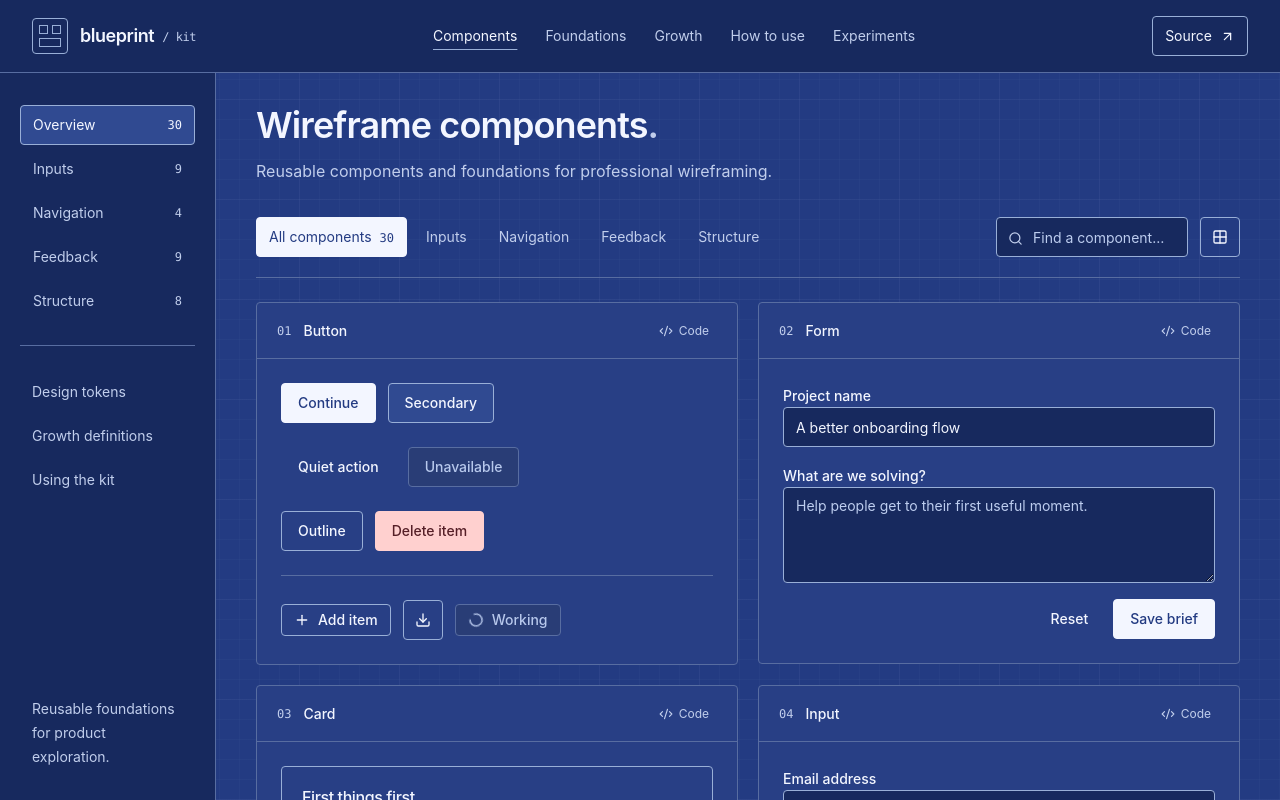
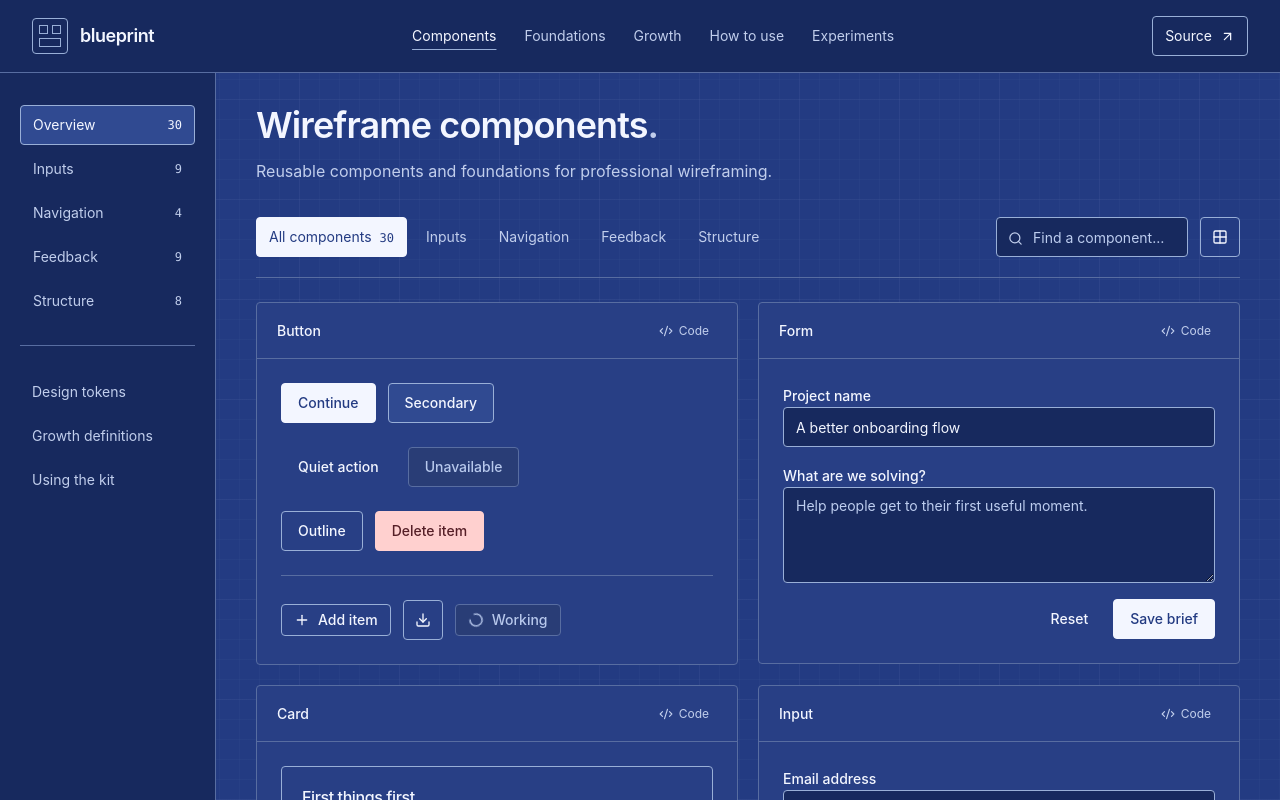
Before and after one commit to anujprajapatiii/blueprint-wireframe-kit, a React (Vite) app: page / in a window 1280 px wide. Shown: the top 800 px of the page. Built offline with nearby package versions, Linux system fonts and the light colour scheme.

Commit message:
Unify Blueprint logo and simplify component headings

```diff
--- a/src/App.tsx
+++ b/src/App.tsx
@@ -93,6 +93,7 @@ import {
 } from "./components/patterns";
 
 import { Foundations } from "./components/foundations";
+import { BlueprintLogo } from "./components/blueprint-logo";
 import { GrowthReference } from "./growth/reference";
 
 const repository = "https://github.com/anujprajapatiii/blueprint-wireframe-kit";
@@ -114,11 +115,9 @@ type Spec = {
 
 function Example({
   spec,
-  index,
   notify,
 }: {
   spec: Spec;
-  index: number;
   notify: (s: string) => void;
 }) {
   const [source, setSource] = useState(false);
@@ -137,13 +136,7 @@ function Example({
       className="specimen scroll-mt-24 min-w-0 rounded-md border border-border bg-card"
     >
       <div className="flex min-h-14 items-center justify-between gap-2 border-b border-border px-5">
-        <h2
-          id={`${spec.id}-heading`}
-          className="flex items-center gap-3 text-sm font-medium"
-        >
-          <span className="font-mono text-xs text-muted-foreground">
-            {String(index + 1).padStart(2, "0")}
-          </span>
+        <h2 id={`${spec.id}-heading`} className="text-sm font-medium">
           {spec.name}
         </h2>
         <button
@@ -1102,26 +1095,7 @@ function App() {
         </a>
         <header className="sticky top-0 z-[var(--layer-sticky)] border-b border-border bg-surface-sunken">
           <div className="mx-auto flex h-[72px] max-w-[1800px] items-center justify-between gap-4 px-5 lg:px-8">
-            <a
-              href="#"
-              className="flex items-center gap-3"
-              aria-label="Blueprint kit home"
-            >
-              <span
-                className="grid h-9 w-9 grid-cols-2 gap-1 rounded-sm border border-input p-1.5"
-                aria-hidden="true"
-              >
-                <span className="border border-input" />
-                <span className="border border-input" />
-                <span className="col-span-2 border border-input" />
-              </span>
-              <span className="text-lg font-semibold tracking-tight">
-                blueprint
-                <span className="ml-2 hidden align-middle font-mono text-xs font-normal text-muted-foreground sm:inline">
-                  / kit
-                </span>
-              </span>
-            </a>
+            <BlueprintLogo />
             <nav
               aria-label="Main navigation"
               className="hidden items-center gap-7 text-sm md:flex"
@@ -1239,9 +1213,6 @@ function App() {
             >
               Using the kit
             </a>
-            <p className="mt-auto px-3 text-sm leading-6 text-muted-foreground">
-              Reusable foundations for product exploration.
-            </p>
           </aside>
           <main
             id="main-content"
@@ -1323,12 +1294,7 @@ function App() {
               {filtered.length ? (
                 <div className="grid items-start gap-5 md:grid-cols-2 2xl:grid-cols-3">
                   {filtered.map((s) => (
-                    <Example
-                      key={s.id}
-                      spec={s}
-                      index={specs.indexOf(s)}
-                      notify={notify}
-                    />
+                    <Example key={s.id} spec={s} notify={notify} />
                   ))}
                 </div>
               ) : (
--- /dev/null
+++ b/src/components/blueprint-logo.tsx
@@ -0,0 +1,20 @@
+/** Shared library identity for the kit, directory, and experiment workspace. */
+export function BlueprintLogo() {
+  return (
+    <a
+      href="?"
+      className="inline-flex shrink-0 items-center gap-3 rounded-sm text-lg font-semibold tracking-tight"
+      aria-label="Blueprint home"
+    >
+      <span
+        className="grid size-9 grid-cols-2 gap-1 rounded-sm border border-input p-1.5"
+        aria-hidden="true"
+      >
+        <span className="border border-input" />
+        <span className="border border-input" />
+        <span className="col-span-2 border border-input" />
+      </span>
+      <span>blueprint</span>
+    </a>
+  );
+}
--- a/src/experiments/app.tsx
+++ b/src/experiments/app.tsx
@@ -1,6 +1,7 @@
 import { lazy, Suspense, useEffect } from "react";
 import { ArrowUpRight } from "lucide-react";
 import { Button } from "../components/kit";
+import { BlueprintLogo } from "../components/blueprint-logo";
 import { ExperimentDirectory } from "./directory";
 import { SteamGrowthBanners } from "./steam-growth-banners";
 import { NotionFeatureModal } from "./notion-feature-modal";
@@ -57,13 +58,7 @@ export function ExperimentsApp() {
       </a>
       <header className="sticky top-0 z-[var(--layer-sticky)] border-b bg-surface-sunken">
         <div className="mx-auto flex min-h-[72px] max-w-[1440px] flex-wrap items-center justify-between gap-x-6 gap-y-2 px-5 py-3 lg:px-8">
-          <a
-            href="?"
-            className="text-lg font-semibold tracking-tight"
-            aria-label="Blueprint kit home"
-          >
-            blueprint
-          </a>
+          <BlueprintLogo />
           <nav
             aria-label="Main navigation"
             className="flex flex-wrap items-center gap-5 text-sm"
```
Also changed, not shown: 1 other file (tests, documents, lock files or other folders).
